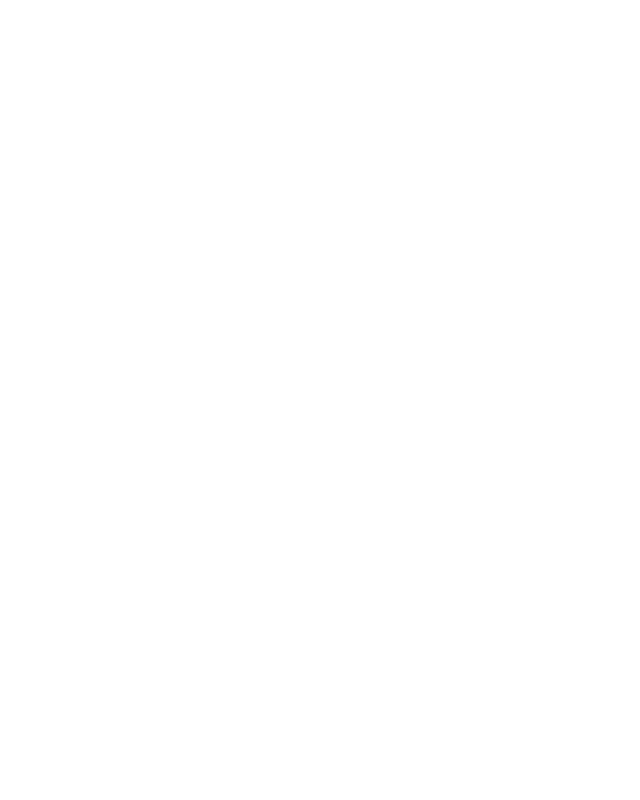
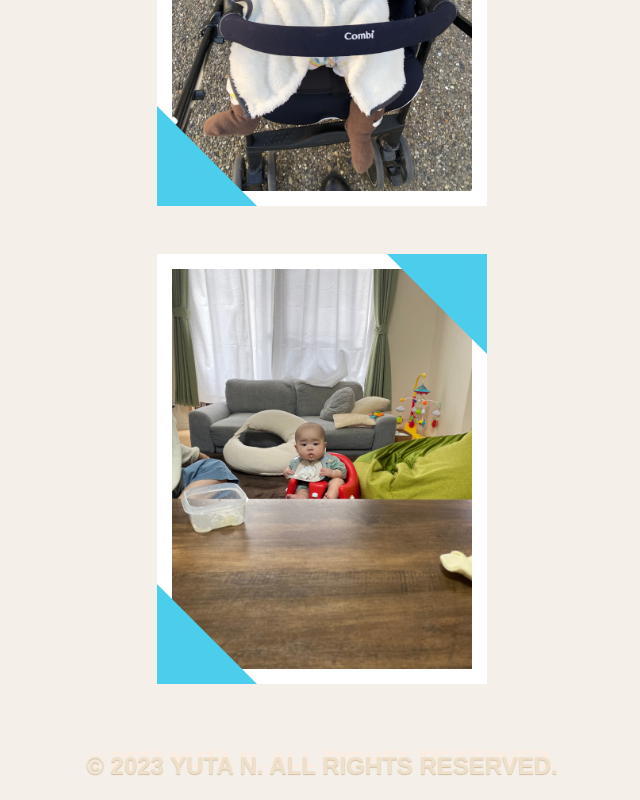
Before and after one commit to yuutan1017/1st-anniversary-T, a React (Vite) app: page / in a window 1280 px wide. Shown: the part 1044-1844 px from the top of the page, without its empty margins (318-958 px from the left). Before the commit the page ends 1002 px from the top, so only its background shows below. Built offline with nearby package versions, Linux system fonts and the light colour scheme.

Commit message:
fix : image vertical

```diff
--- a/src/App.tsx
+++ b/src/App.tsx
@@ -1,28 +1,11 @@
 import { Layout } from './components/Layout'
-
-import './App.scss'
+import { History } from './components/History'
 
 const App = () => {
   return (
     <>
       <Layout>
-        <section>
-          <div className="image-bg">
-            <div className="image">
-              <img src="../public/tsukasa(1).jpeg" alt="image" />
-            </div>
-          </div>
-          {/* <div className="image-bg">
-            <div className="image">
-              <img src="../public/tsukasa(2).jpeg" alt="image" />
-            </div>
-          </div>
-          <div className="image-bg">
-            <div className="image">
-              <img src="../public/tsukasa(3).jpeg" alt="image" />
-            </div>
-          </div> */}
-        </section>
+        <History />
       </Layout>
     </>
   )
--- /dev/null
+++ b/src/components/History.tsx
@@ -0,0 +1,24 @@
+import React from 'react'
+import '../scss/History.scss'
+
+export const History = () => {
+  return (
+    <section>
+      <div className="image-bg">
+        <div className="image">
+          <img src="tsukasa(1).jpeg" alt="image" />
+        </div>
+      </div>
+      <div className="image-bg">
+        <div className="image">
+          <img src="tsukasa(2).jpeg" alt="image" />
+        </div>
+      </div>
+      <div className="image-bg">
+        <div className="image">
+          <img src="tsukasa(3).jpeg" alt="image" />
+        </div>
+      </div>
+    </section>
+  )
+}
--- a/src/components/Layout.tsx
+++ b/src/components/Layout.tsx
@@ -1,5 +1,5 @@
 import gsap from 'gsap'
-import './scss/Layout.scss'
+import '../scss/Layout.scss'
 
 const openingAnimation = () => {
   const opening = gsap.timeline()
--- a/src/App.scss
+++ b/src/scss/History.scss
@@ -1,16 +1,15 @@
 section {
+
   .image-bg {
-    margin-top: 3rem;
+    margin: 3rem;
+    background-color: white;
+    padding: 15px;
+
     .image {
       position: relative;
-      margin: 0;
-      padding: 0;
-      img {
-        width: 300px;
-        height: 380px;
-      }
+      text-align: center;
+
     }
-
     .image::before,
     .image::after {
       content: '';
@@ -24,14 +23,20 @@
       top: -15px;
       right: -15px;
       border-width: 0 100px 100px 0;
-      border-color: transparent #053e62 transparent transparent;
+      border-color: transparent #4bceec transparent transparent;
     }
 
     .image::after {
       bottom: -15px;
       left: -15px;
       border-width: 100px 0 0 100px;
-      border-color: transparent transparent transparent #053e62;
+      border-color: transparent transparent transparent #4bceec;
+    }
+
+    img {
+      width: 300px;
+      height: 400px;
+      vertical-align:top;
     }
   }
 }
--- a/src/components/scss/Layout.scss
+++ b/src/scss/Layout.scss
@@ -10,7 +10,7 @@
   align-items: center;
 }
 
-$base-bg: rgb(240, 232, 222);
+$base-bg: rgb(244, 239, 233);
 
 .layout {
   display: flex;
@@ -19,6 +19,7 @@
   align-items: center;
   min-height: 100vh;
   background-color: $base-bg;
+
 
   @media screen and (max-width: 480px) {
   }
```
